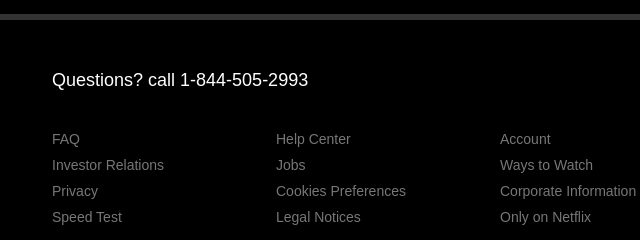
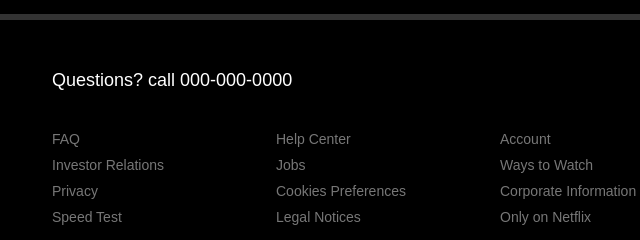
Before and after one commit to Revathisuneel/NetflixClone, a plain HTML site: page index.html in a window 1280 px wide. Shown: the part 3714-3954 px from the top of the page, 140-780 px from the left. Drawn offline with Linux system fonts and the light colour scheme.

Commit message:
Update index.html

```diff
--- a/index.html
+++ b/index.html
@@ -157,7 +157,7 @@
 </div>
 
 <div class="footer">
-    <h2>Questions? call 1-844-505-2993</h2>
+    <h2>Questions? call 000-000-0000</h2>
     <div class="row">
         <div class="col">
             <a href="#">FAQ</a>
```
